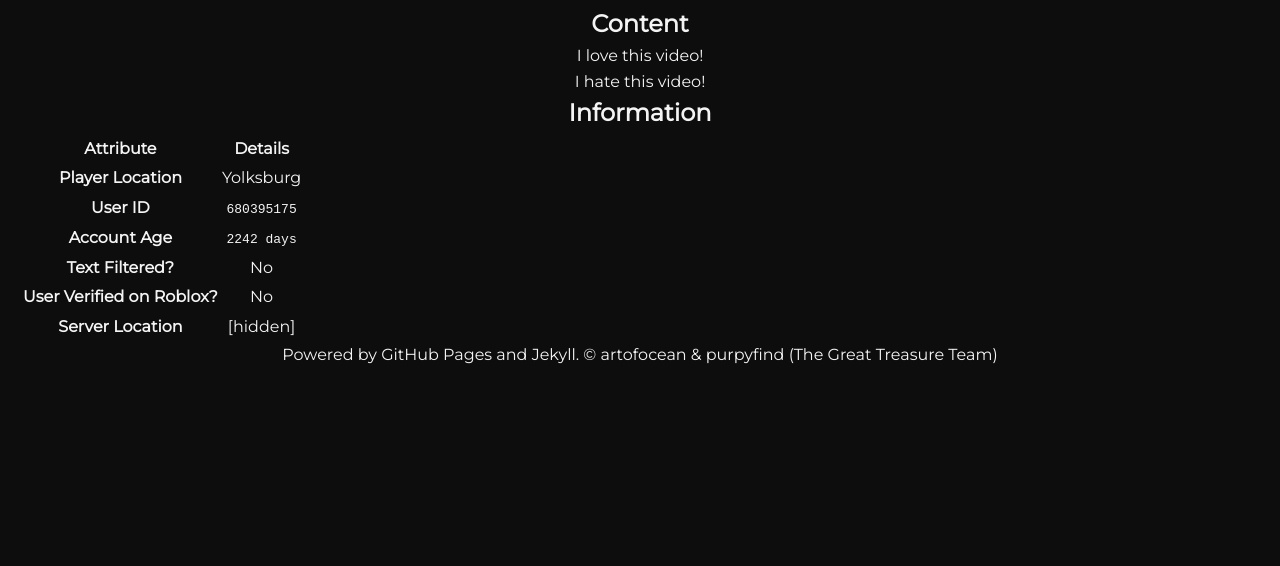
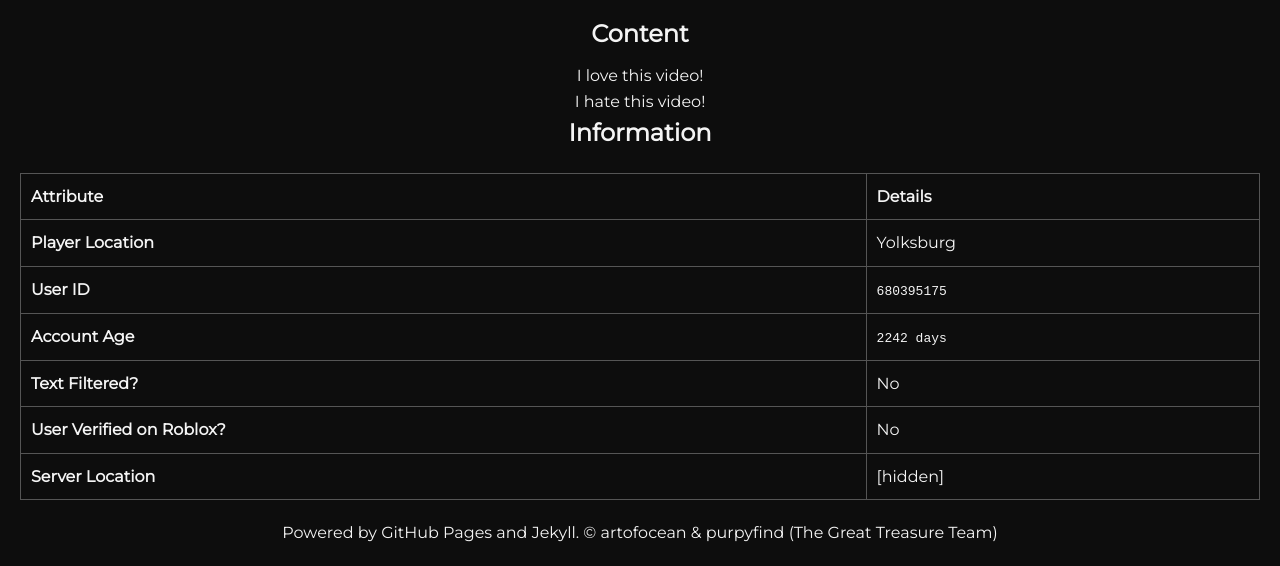
Before and after one commit to TheGreatTreasureBot/thegreattreasurebot.github.io, a Jekyll site: the page built from feedback/6b19ffe85ba0.md, in a window 1280 px wide. Shown: the part 374-940 px from the top of the page. Built offline with Jekyll 4.4.1, drawn with Linux system fonts in a browser that asks for light colours; our own code applies the rules of GitHub Pages for plain Markdown files; before the commit the page ends 900 px from its top, so only the background shows below that.

Commit message:
Update style.css

```diff
--- a/assets/css/style.css
+++ b/assets/css/style.css
@@ -24,3 +24,28 @@ body {
     box-shadow: 0 0 10px rgba(0, 0, 0, 0.3);
     text-align: left; /* Reset text-align to left inside container */
 }
+
+/* Styling for tables */
+table {
+    width: 100%;
+    margin: 20px 0;
+    border-collapse: collapse; /* Collapse borders for a cleaner look */
+}
+
+/* Styling for table headers and cells */
+th, td {
+    padding: 10px;
+    border: 1px solid #555; /* Slightly lighter border color */
+    text-align: left; /* Align text to the left */
+}
+
+/* Center the table within its container */
+.table-container {
+    display: flex;
+    justify-content: center; /* Center the table horizontally */
+}
+
+/* Additional styling for headers and text */
+h1, h2 {
+    margin-bottom: 10px;
+}
```
